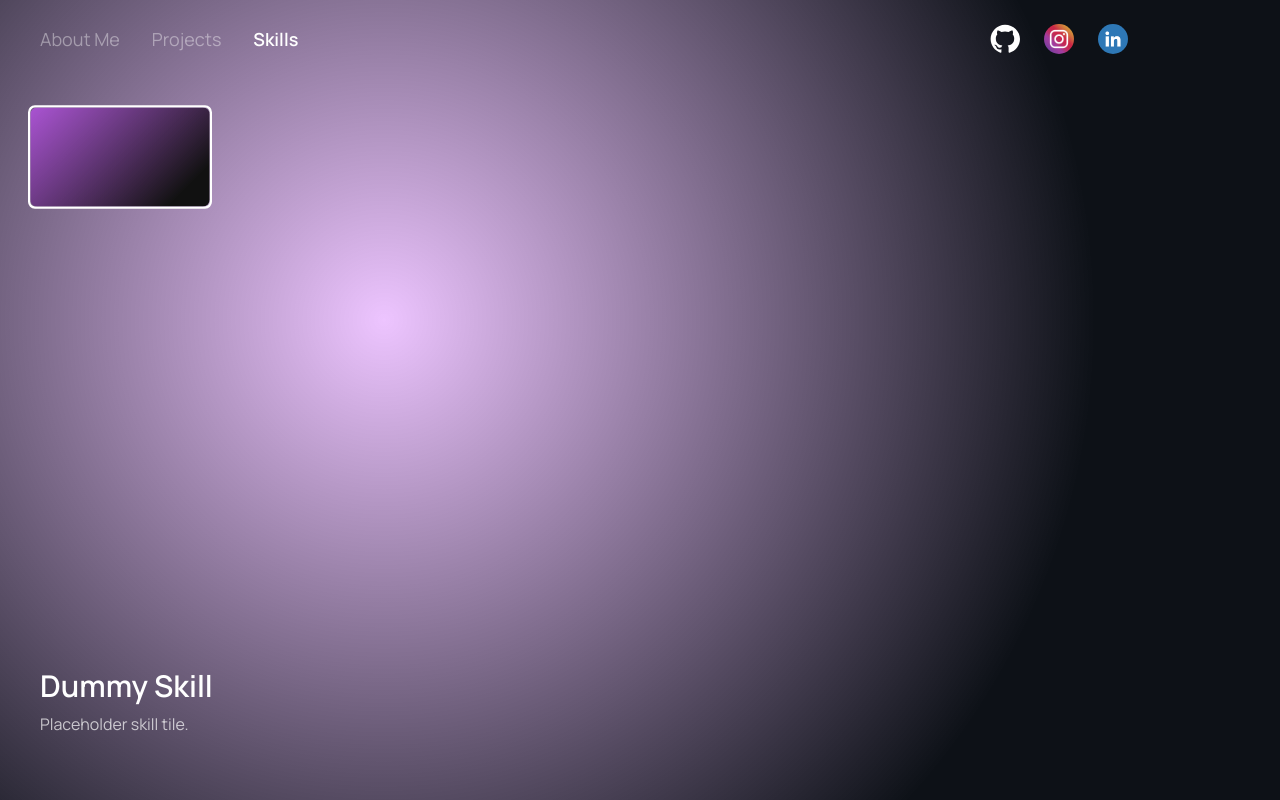
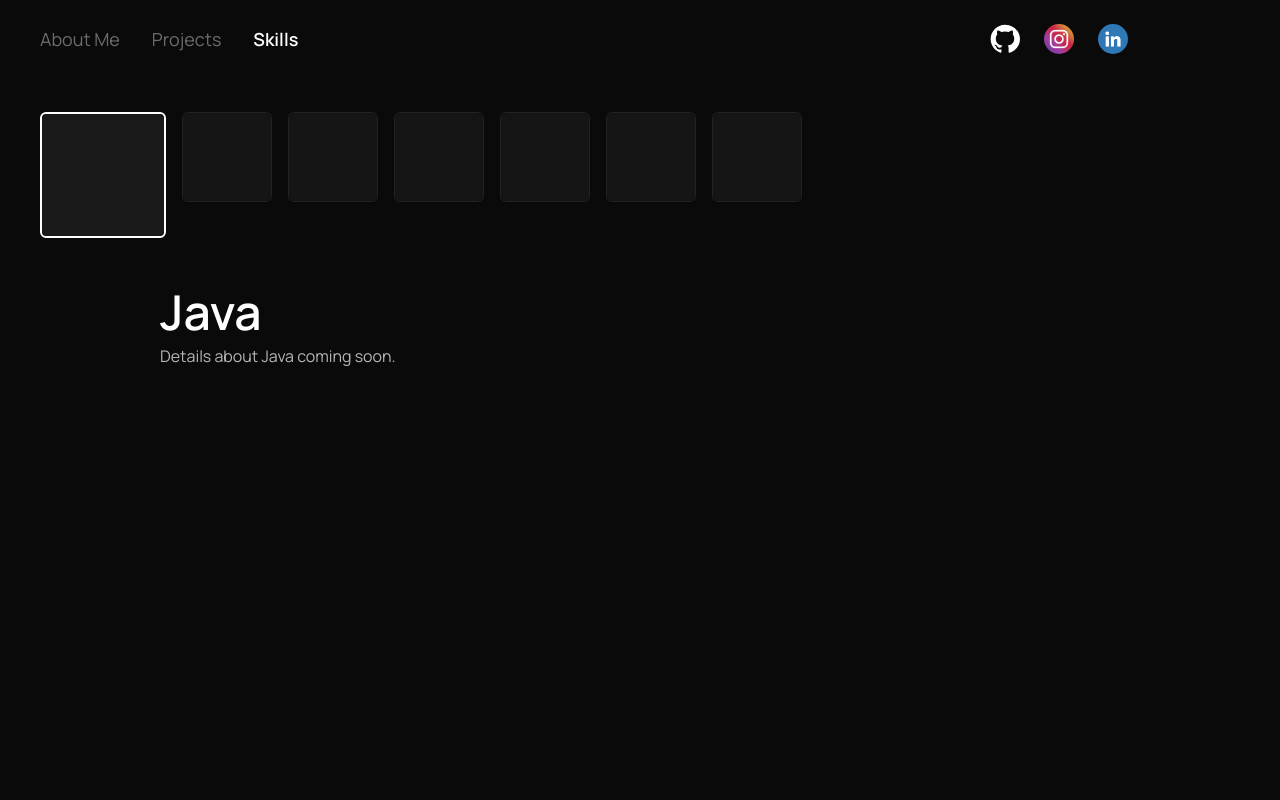
Before and after one commit to JoelSaputra/portfolio, a Next.js app: page /home in a window 1280 px wide. Both pictures are taken after a click on the button "Skills". Built offline with nearby package versions, Linux system fonts and the light colour scheme.

Commit message:
Claude -- cards for frameworks

```diff
--- a/src/components/AboutMe.js
+++ b/src/components/AboutMe.js
@@ -38,24 +38,7 @@
 
 
       <div className="absolute left-140 mb-5 w-250 h-220">
-        <SVG3D
-    text="JS"
-  depth={2.7}
-  smoothness={1}
-  color="#22c55e"
-  material="clay"
-  metalness={0}
-  roughness={1}
-  texture="blob:https://3dsvg.design/f70b0696-0216-4e09-a724-122f43b6a4cb"
-  textureRepeat={1.05}
-  textureRotation={-0.18}
-  animate="spinFloat"
-  animateSpeed={1.1}
-  zoom={14}
-  cursorOrbit
-  orbitStrength={0.07}
-  ambientIntensity={0}
-/>
+
       </div>
     </div>
   );
--- a/src/components/TileRow.js
+++ b/src/components/TileRow.js
@@ -3,7 +3,7 @@
 import {motion} from 'framer-motion'
 
 
-const TILE_WIDTH = 160;
+const TILE_WIDTH = 90;
 const TILE_HEIGHT = 90;
 
 
@@ -29,17 +29,16 @@
     <div className="flex gap-4">
       {tiles.map((tile, index) => {
         const isFocused = (index === focusedIndex);
+        const size = isFocused ? TILE_WIDTH * 1.4 : TILE_WIDTH;
         return (
           <motion.button
             key={tile.id}
             onMouseEnter={() => setFocusedIndex(index)}
             onFocus={() => setFocusedIndex(index)}
-            animate={{ scale: isFocused ? 1.15 : 1, opacity: isFocused ? 1 : 0.7 }}
+            animate={{ width: size, height: size, opacity: isFocused ? 1 : 0.7 }}
             transition={{ type: "spring", stiffness: 260, damping: 24 }}
             className="flex-none overflow-hidden rounded-md focus:outline-none"
             style={{
-              width: TILE_WIDTH,
-              height: TILE_HEIGHT,
               border: isFocused ? "2px solid white" : "1px solid rgba(255,255,255,0.15)",
             }}
           >
--- /dev/null
+++ b/src/components/createSkillTile.js
@@ -0,0 +1,84 @@
+import { useState } from "react";
+import { motion } from "framer-motion";
+
+const listVariants = {
+  hidden: {},
+  show: {
+    transition: { staggerChildren: 0.1 },
+  },
+};
+
+const cardVariants = {
+  hidden: { opacity: 0, y: 50 },
+  show: { opacity: 1, y: 0, transition: { duration: 0.5, ease: "easeOut" } },
+};
+
+export default function createSkillTile(name, frameworks = []) {
+  const id = name.toLowerCase().replace(/\s+/g, "-");
+
+  return {
+    id,
+    Thumbnail() {
+      return <div className="h-full w-full rounded-md bg-[#1a1a1a]" />;
+    },
+    Background({ onHideTileRow } = {}) {
+      const [showFrameworks, setShowFrameworks] = useState(false);
+
+      function handleReveal() {
+        setShowFrameworks(true);
+        onHideTileRow?.();
+      }
+
+      return (
+        <div className="relative min-h-screen w-full">
+          <div className="fixed inset-0 -z-10 bg-[#0a0a0a]" />
+
+          <motion.div
+            className="relative pb-20 pl-40 pr-20 max-w-3xl"
+            animate={{ paddingTop: showFrameworks ? 120 : 288 }}
+            transition={{ duration: 0.5, ease: "easeOut" }}
+          >
+            <h2 className="text-5xl font-semibold">{name}</h2>
+            <p className="mt-2 text-white/70">
+              Details about {name} coming soon.
+            </p>
+
+            {frameworks.length > 0 && !showFrameworks && (
+              <button
+                onClick={handleReveal}
+                className="mt-8 rounded-full border border-white/30 px-6 py-2 text-sm font-medium text-white transition-colors hover:bg-white hover:text-[#0a0a0a]"
+              >
+                Press to see frameworks
+              </button>
+            )}
+
+            {showFrameworks && (
+              <div className="mt-12">
+                <p className="text-sm uppercase tracking-wide text-white/50">
+                  Frameworks &amp; Libraries
+                </p>
+                <motion.div
+                  className="mt-4 flex flex-wrap gap-4"
+                  initial="hidden"
+                  animate="show"
+                  variants={listVariants}
+                >
+                  {frameworks.map((fw) => (
+                    <motion.div
+                      key={fw}
+                      variants={cardVariants}
+                      className="w-40 overflow-hidden rounded-md border border-white/10"
+                    >
+                      <div className="h-24 w-full bg-[#1a1a1a]" />
+                      <p className="px-3 py-2 text-sm text-white/80">{fw}</p>
+                    </motion.div>
+                  ))}
+                </motion.div>
+              </div>
+            )}
+          </motion.div>
+        </div>
+      );
+    },
+  };
+}
--- a/src/pages/home.js
+++ b/src/pages/home.js
@@ -6,17 +6,29 @@
 import * as AboutMe from "@/components/AboutMe"
 import * as Education from "@/components/Education"
 import * as DummyProject from "@/components/DummyProject"
-import * as DummySkill from "@/components/DummySkill"
+import createSkillTile from "@/components/createSkillTile"
+
+const skillDefs = [
+  { name: "Java" },
+  { name: "Python", frameworks: ["NumPy", "Pandas", "FastAPI"] },
+  { name: "JavaScript" },
+  { name: "HTML5" },
+  { name: "CSS" },
+  { name: "C" },
+  { name: "SQL" },
+];
+const skillTiles = skillDefs.map((skill) => createSkillTile(skill.name, skill.frameworks));
 
 export default function Home() {
   const [activeTab, setActiveTab] = useState("about");
   const [focusedIndex, setFocusedIndex] = useState(0);
+  const [tileRowHidden, setTileRowHidden] = useState(false);
 
 
   const tabsData = {
     about: [ AboutMe, Education],
     projects: [DummyProject],
-    skills: [DummySkill],
+    skills: skillTiles,
   }
 
   const tiles = tabsData[activeTab];
@@ -26,17 +38,27 @@
   function handleTabChange(tab) {
     setActiveTab(tab);
     setFocusedIndex(0);
+    setTileRowHidden(false);
+  }
+
+  function handleFocusChange(index) {
+    setFocusedIndex(index);
+    setTileRowHidden(false);
   }
 
 
   return (
     <div className="relative z-0 min-h-screen w-full text-white">
-      <focusedTile.Background />
+      <focusedTile.Background onHideTileRow={() => setTileRowHidden(true)} />
 
       <TopHeaderBar activeTab={activeTab} onTabChange={handleTabChange} />
 
-      <div className="absolute left-10 top-28">
-          <TileRow tiles={tiles} focusedIndex={focusedIndex} setFocusedIndex={setFocusedIndex}/>
+      <div
+        className={`absolute left-10 top-28 transition-opacity duration-500 ${
+          tileRowHidden ? "pointer-events-none opacity-0" : "opacity-100"
+        }`}
+      >
+          <TileRow tiles={tiles} focusedIndex={focusedIndex} setFocusedIndex={handleFocusChange}/>
       </div>
     </div>
 
```
